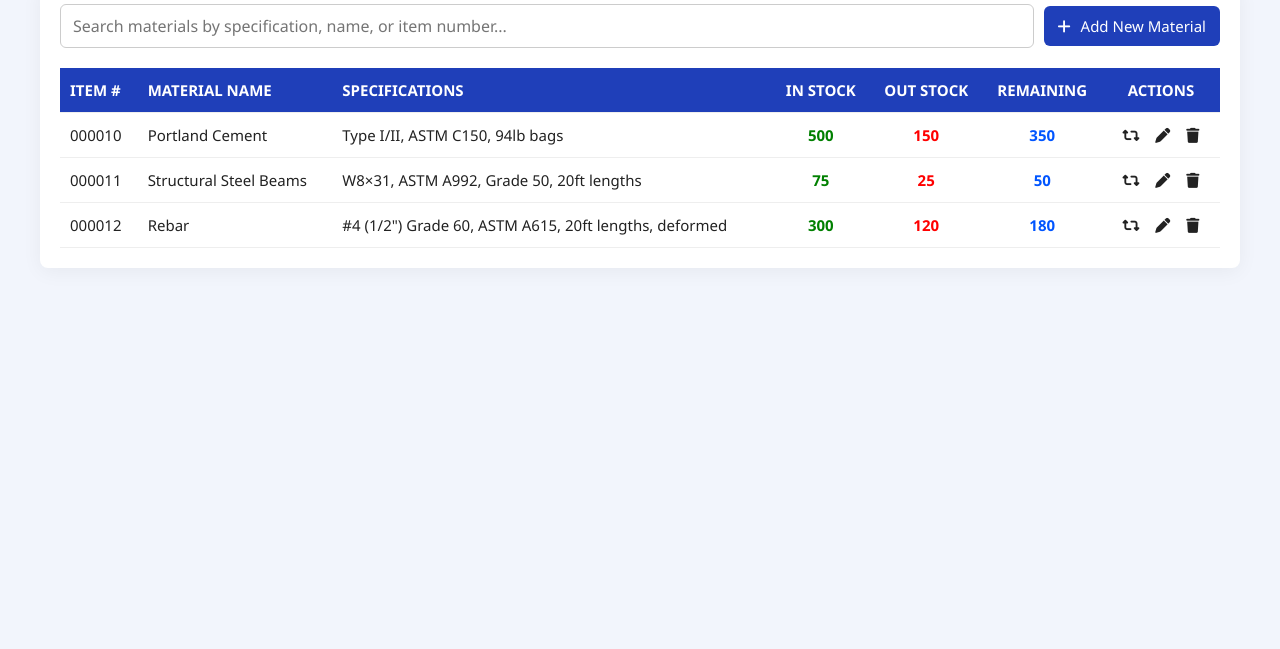
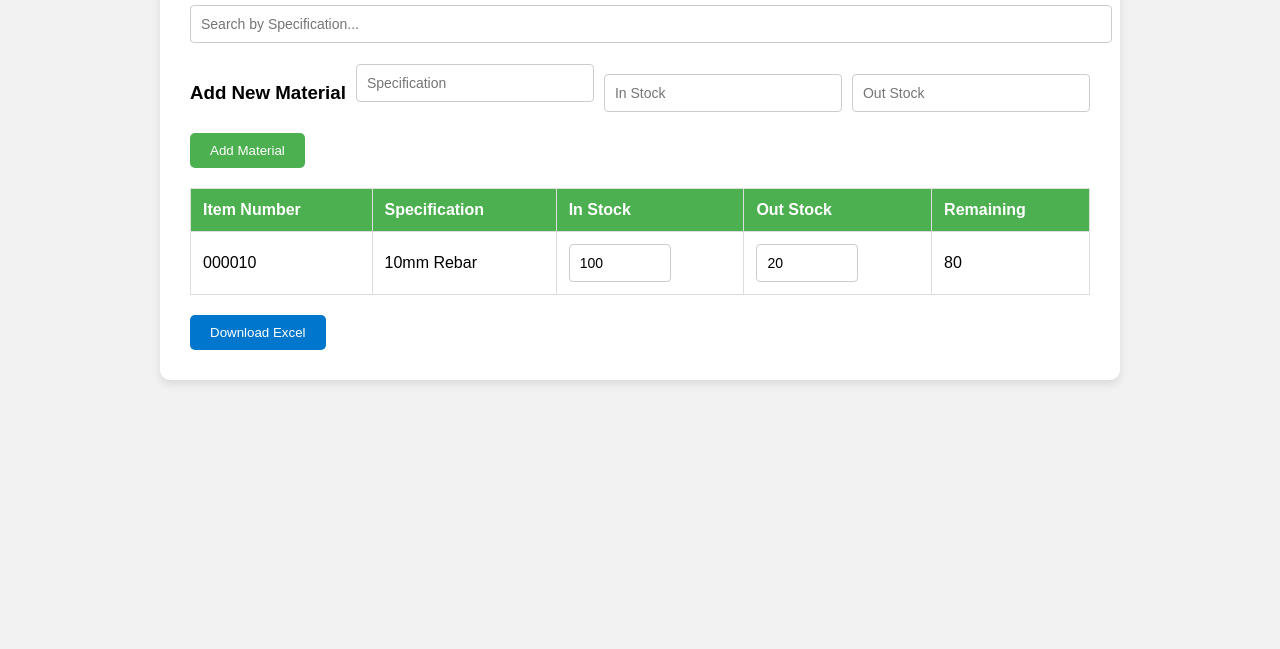
Before and after one commit to idol-2025/engineering-materials, a plain HTML site: page index.html in a window 1280 px wide. Shown: the part 151-800 px from the top of the page. Drawn offline with Linux system fonts and the light colour scheme.

Commit message:
Add files via upload

```diff
--- a/index.html
+++ b/index.html
@@ -4,77 +4,118 @@
   <meta charset="UTF-8" />
   <meta name="viewport" content="width=device-width, initial-scale=1.0"/>
   <title>Engineering Common Materials</title>
-  <link rel="stylesheet" href="styles.css" />
-  <link rel="stylesheet" href="https://cdnjs.cloudflare.com/ajax/libs/font-awesome/6.5.0/css/all.min.css" />
+  <link rel="stylesheet" href="style.css" />
+  <script src="https://cdnjs.cloudflare.com/ajax/libs/xlsx/0.18.5/xlsx.full.min.js"></script>
 </head>
 <body>
-  <header>
+  <div class="container">
     <h1>Engineering Common Materials</h1>
-    <p>Inventory Management System</p>
-  </header>
 
-  <main>
-    <div class="container">
-      <div class="top-bar">
-        <input type="text" placeholder="Search materials by specification, name, or item number..." />
-        <button class="add-btn"><i class="fa fa-plus"></i> Add New Material</button>
-      </div>
+    <!-- Search -->
+    <input type="text" id="searchInput" placeholder="Search by Specification..." />
 
-      <table>
+    <!-- Add Material Form -->
+    <form id="addForm">
+      <h3>Add New Material</h3>
+      <input type="text" id="newSpec" placeholder="Specification" required />
+      <input type="number" id="newInStock" placeholder="In Stock" required />
+      <input type="number" id="newOutStock" placeholder="Out Stock" required />
+      <button type="submit">Add Material</button>
+    </form>
+
+    <!-- Table -->
+    <table id="materialsTable">
       <thead>
         <tr>
-            <th>ITEM #</th>
-            <th>MATERIAL NAME</th>
-            <th>SPECIFICATIONS</th>
-            <th class="center">IN STOCK</th>
-            <th class="center">OUT STOCK</th>
-            <th class="center">REMAINING</th>
-            <th class="center">ACTIONS</th>
+          <th>Item Number</th>
+          <th>Specification</th>
+          <th>In Stock</th>
+          <th>Out Stock</th>
+          <th>Remaining</th>
         </tr>
       </thead>
-        <tbody>
+      <tbody id="tableBody">
         <tr>
           <td>000010</td>
-            <td>Portland Cement</td>
-            <td>Type I/II, ASTM C150, 94lb bags</td>
-            <td class="green center">500</td>
-            <td class="red center">150</td>
-            <td class="blue center">350</td>
-            <td class="center actions">
-              <i class="fa fa-retweet"></i>
-              <i class="fa fa-pen"></i>
-              <i class="fa fa-trash"></i>
-            </td>
-          </tr>
-          <tr>
-            <td>000011</td>
-            <td>Structural Steel Beams</td>
-            <td>W8×31, ASTM A992, Grade 50, 20ft lengths</td>
-            <td class="green center">75</td>
-            <td class="red center">25</td>
-            <td class="blue center">50</td>
-            <td class="center actions">
-              <i class="fa fa-retweet"></i>
-              <i class="fa fa-pen"></i>
-              <i class="fa fa-trash"></i>
-            </td>
-          </tr>
-          <tr>
-            <td>000012</td>
-            <td>Rebar</td>
-            <td>#4 (1/2") Grade 60, ASTM A615, 20ft lengths, deformed</td>
-            <td class="green center">300</td>
-            <td class="red center">120</td>
-            <td class="blue center">180</td>
-            <td class="center actions">
-              <i class="fa fa-retweet"></i>
-              <i class="fa fa-pen"></i>
-              <i class="fa fa-trash"></i>
-            </td>
+          <td>10mm Rebar</td>
+          <td><input type="number" value="100" class="inStock" /></td>
+          <td><input type="number" value="20" class="outStock" /></td>
+          <td class="remaining">80</td>
         </tr>
       </tbody>
     </table>
+
+    <!-- Export Button -->
+    <button id="exportBtn">Download Excel</button>
   </div>
-  </main>
+
+  <script>
+    let currentItemNumber = 11; // next item number: 000011
+
+    // Update Remaining
+    function updateRemaining() {
+      const rows = document.querySelectorAll("#tableBody tr");
+      rows.forEach(row => {
+        const inStock = row.querySelector(".inStock")?.valueAsNumber || 0;
+        const outStock = row.querySelector(".outStock")?.valueAsNumber || 0;
+        const remainingCell = row.querySelector(".remaining");
+        remainingCell.textContent = inStock - outStock;
+      });
+    }
+
+    // Add input listeners to existing inputs
+    document.querySelectorAll(".inStock, .outStock").forEach(input => {
+      input.addEventListener("input", updateRemaining);
+    });
+
+    // Search Function
+    document.getElementById("searchInput").addEventListener("input", function () {
+      const filter = this.value.toLowerCase();
+      const rows = document.querySelectorAll("#tableBody tr");
+      rows.forEach(row => {
+        const spec = row.cells[1].textContent.toLowerCase();
+        row.style.display = spec.includes(filter) ? "" : "none";
+      });
+    });
+
+    // Add New Material
+    document.getElementById("addForm").addEventListener("submit", function (e) {
+      e.preventDefault();
+
+      const spec = document.getElementById("newSpec").value;
+      const inStock = parseInt(document.getElementById("newInStock").value, 10);
+      const outStock = parseInt(document.getElementById("newOutStock").value, 10);
+      const itemNum = currentItemNumber.toString().padStart(6, "0");
+      currentItemNumber++;
+
+      const tbody = document.getElementById("tableBody");
+      const newRow = document.createElement("tr");
+      newRow.innerHTML = `
+        <td>${itemNum}</td>
+        <td>${spec}</td>
+        <td><input type="number" value="${inStock}" class="inStock" /></td>
+        <td><input type="number" value="${outStock}" class="outStock" /></td>
+        <td class="remaining">${inStock - outStock}</td>
+      `;
+      tbody.appendChild(newRow);
+
+      // Add event listener for newly created inputs
+      newRow.querySelectorAll(".inStock, .outStock").forEach(input => {
+        input.addEventListener("input", updateRemaining);
+      });
+
+      updateRemaining();
+      this.reset();
+    });
+
+    // Export to Excel
+    document.getElementById("exportBtn").addEventListener("click", () => {
+      const table = document.getElementById("materialsTable");
+      const wb = XLSX.utils.table_to_book(table, { sheet: "Materials" });
+      XLSX.writeFile(wb, "Engineering_Common_Materials.xlsx");
+    });
+
+    updateRemaining(); // Initial calculation
+  </script>
 </body>
 </html>
--- /dev/null
+++ b/style.css
@@ -0,0 +1,95 @@
+body {
+  font-family: Arial, sans-serif;
+  background-color: #f2f2f2;
+  padding: 40px;
+}
+
+.container {
+  max-width: 900px;
+  margin: 0 auto;
+  background: #fff;
+  padding: 30px;
+  border-radius: 10px;
+  box-shadow: 0 4px 10px rgba(0, 0, 0, 0.1);
+}
+
+h1 {
+  text-align: center;
+  margin-bottom: 20px;
+}
+
+input[type="text"],
+input[type="number"] {
+  padding: 10px;
+  font-size: 14px;
+  border: 1px solid #ccc;
+  border-radius: 4px;
+}
+
+input[type="text"] {
+  width: 100%;
+  margin-bottom: 20px;
+}
+
+form {
+  display: flex;
+  gap: 10px;
+  flex-wrap: wrap;
+  margin-bottom: 20px;
+  align-items: center;
+}
+
+form input {
+  flex: 1 1 200px;
+}
+
+form button {
+  padding: 10px 20px;
+  background-color: #4CAF50;
+  color: white;
+  border: none;
+  border-radius: 5px;
+  cursor: pointer;
+}
+
+form button:hover {
+  background-color: #45a049;
+}
+
+table {
+  width: 100%;
+  border-collapse: collapse;
+}
+
+thead {
+  background-color: #4CAF50;
+  color: white;
+}
+
+th, td {
+  padding: 12px;
+  text-align: left;
+  border: 1px solid #ddd;
+}
+
+tbody tr:nth-child(even) {
+  background-color: #f9f9f9;
+}
+
+input[type="number"] {
+  width: 80px;
+}
+
+#exportBtn {
+  margin-top: 20px;
+  padding: 10px 20px;
+  background-color: #0077cc;
+  color: white;
+  border: none;
+  border-radius: 5px;
+  cursor: pointer;
+}
+
+#exportBtn:hover {
+  background-color: #005fa3;
+}
```
Lines whose indentation alone changed are shown as unchanged.
